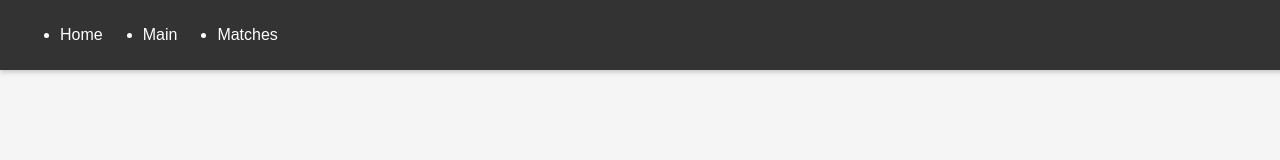
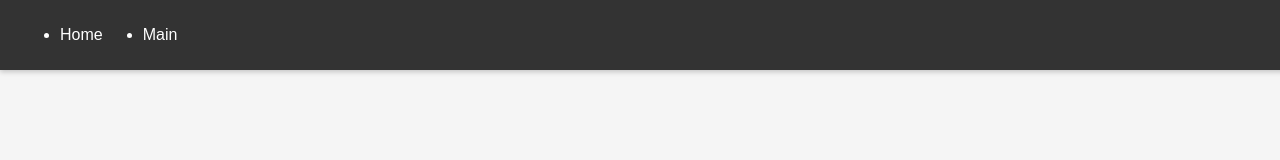
Before and after one commit to Paulfh27/match-app, a React (Create React App) app: page / in a window 1280 px wide. Shown: the top 160 px of the page. Built offline with nearby package versions, Linux system fonts and the light colour scheme.

Commit message:
made the matches page only appear when user is logged in using useAuth context

```diff
--- a/src/App.js
+++ b/src/App.js
@@ -1,16 +1,21 @@
 import "./App.css";
+import { useAuth } from "./contexts/AuthContext";
 import { BrowserRouter, Routes, Route } from "react-router-dom";
 import Main from "./pages/Main";
 import Home from "./pages/Home";
 import Matches from "./pages/Matches";
 
 function App() {
+  const { user } = useAuth();
+  // QUESTION: should I even make the route unavailable if there is no option to navigate to it on the tool bar
   return (
     <BrowserRouter>
       <Routes>
         <Route path="/" element={<Home />} />
         <Route path="/Main" element={<Main />} />
+        { user != null ? (
         <Route path="/Matches" element={<Matches />} />
+        ) : null}
       </Routes>
     </BrowserRouter>
   );
--- a/src/Components/Toolbar.js
+++ b/src/Components/Toolbar.js
@@ -1,10 +1,13 @@
 import { Outlet, Link } from "react-router-dom";
 import "./toolbar.css";
+import { useAuth } from "../contexts/AuthContext";
 
 // Toolbar Class
 //      Sits at the bottom of the screen in most pages
 //      holds all navigation options
 function Toolbar(props) {
+  const { user } = useAuth();
+
   return (
     <div className="toolbar">
       <ul className="nav-links">
@@ -14,9 +17,11 @@ function Toolbar(props) {
         <li>
           <Link to="/Main">Main</Link>
         </li>
+        { user != null ? (
         <li>
           <Link to="/Matches">Matches</Link>
         </li>
+        ) : null }
       </ul>
     </div>
   );
```
